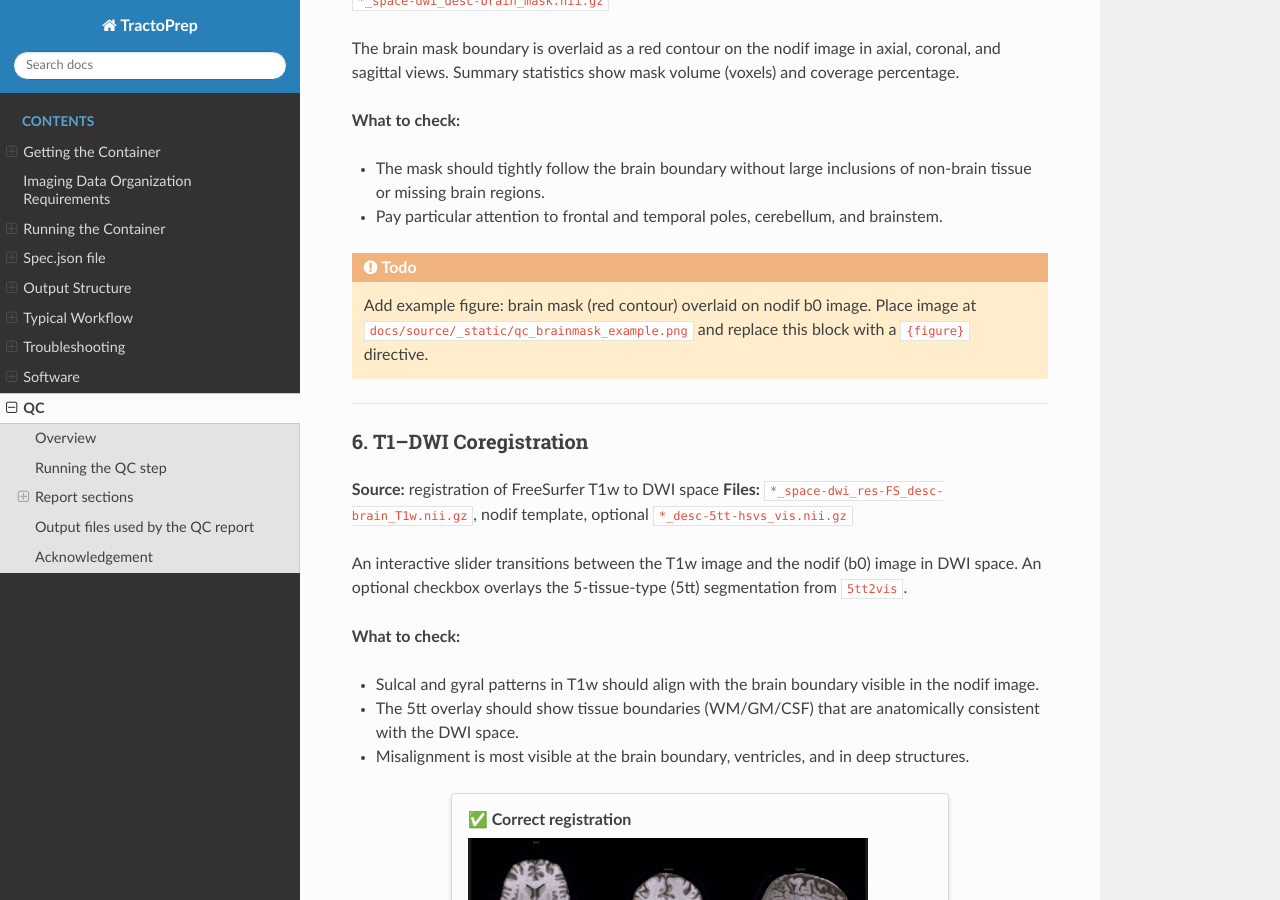
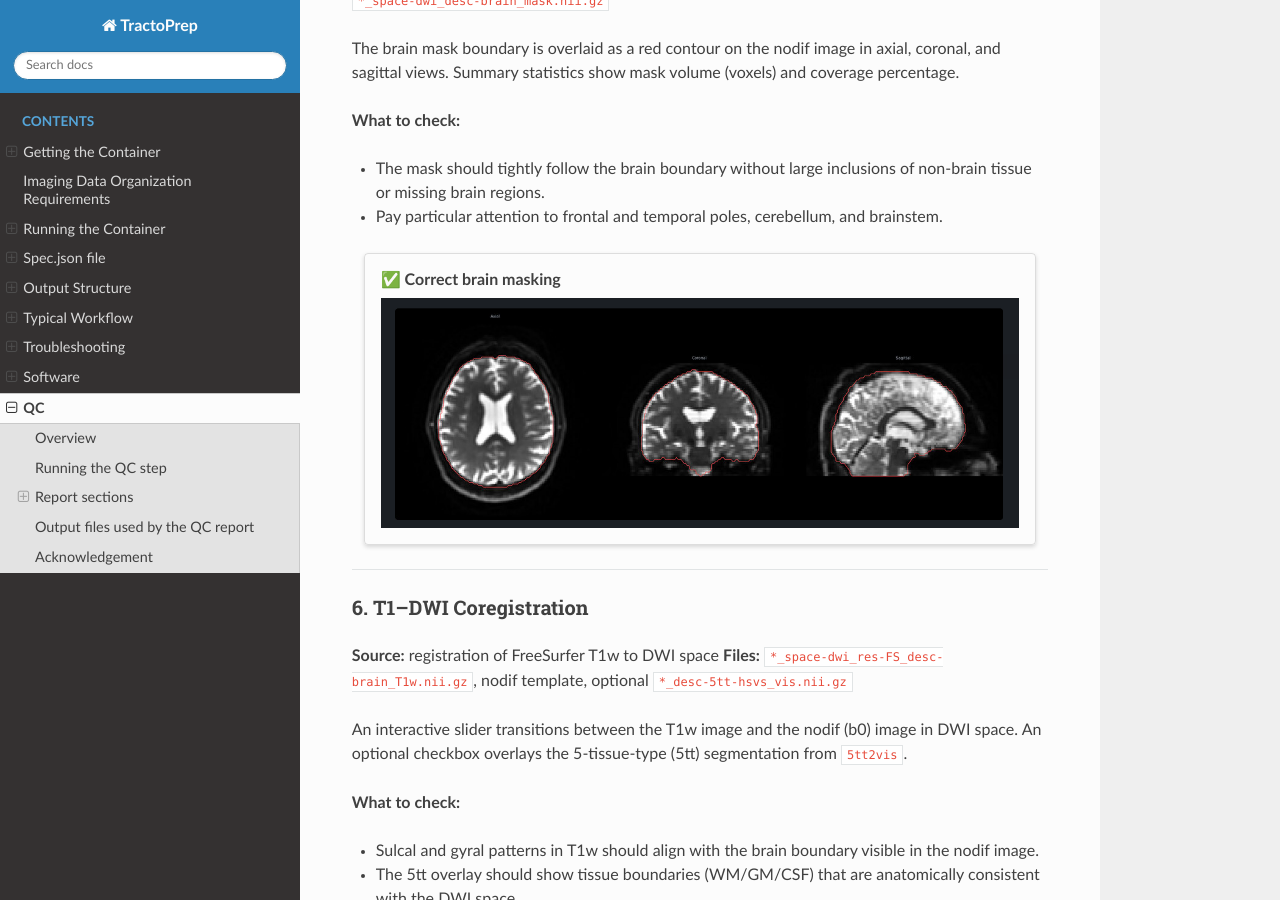
Before and after one commit to chrisvriend/dwi-tract4mega, a Sphinx documentation site: the page built from docs/source/QC.md, in a window 1280 px wide and 900 px high, scrolled down 3861 px. Built offline with Sphinx 7.4.7 and the Read the Docs theme 3.1.0, drawn with Linux system fonts in a browser that asks for light colours.

Commit message:
RTD QC brainmask

````diff
--- a/docs/source/QC.md
+++ b/docs/source/QC.md
@@ -171,10 +171,10 @@ The brain mask boundary is overlaid as a red contour on the nodif image in axial
 - The mask should tightly follow the brain boundary without large inclusions of non-brain tissue or missing brain regions.
 - Pay particular attention to frontal and temporal poles, cerebellum, and brainstem.
 
-```{todo}
-Add example figure: brain mask (red contour) overlaid on nodif b0 image.
-Place image at ``docs/source/_static/qc_brainmask_example.png`` and replace this block with a ``{figure}`` directive.
-```
+::::{grid} 1
+:::{grid-item-card} ✅ Correct brain masking
+![Tractogram](_static/brainmask.png)
+::::
 
 ---
 
````
Also changed, not shown: docs/source/_static/brainmask.png (added).
